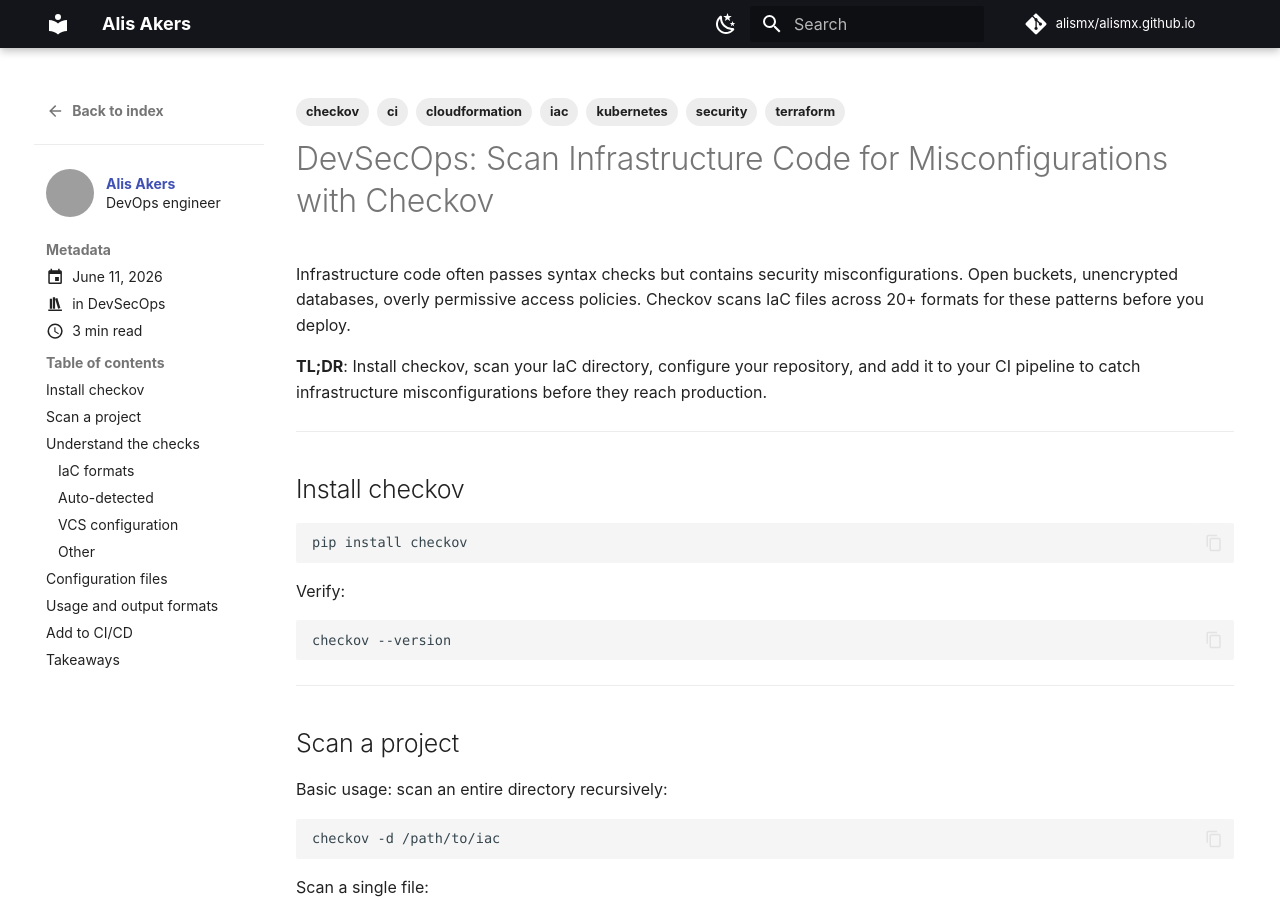
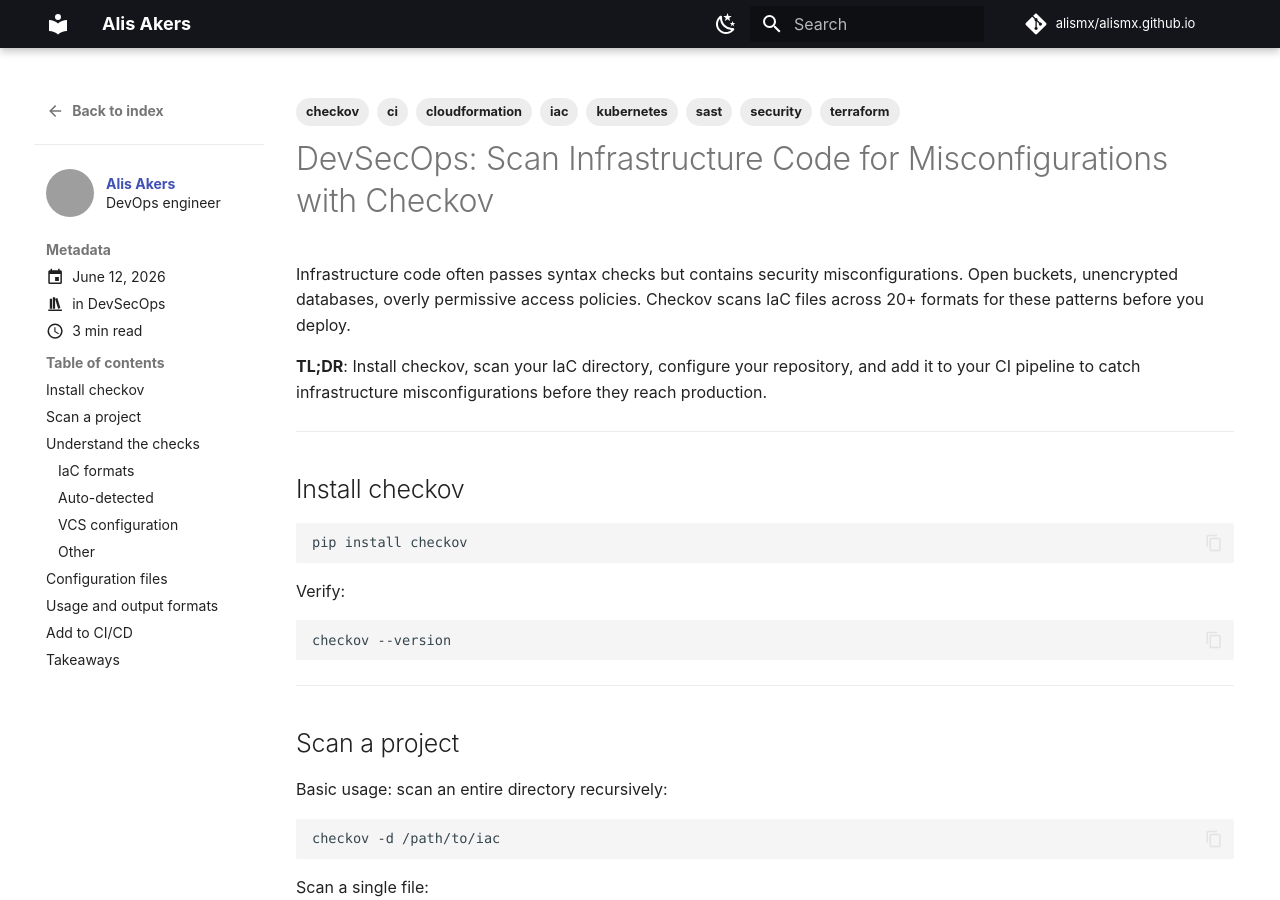
Before and after one commit to alismx/alismx.github.io, an MkDocs documentation site: the page built from docs/blog/posts/2026/06/sast-iac-checkov.md, in a window 1280 px wide and 900 px high. Built offline with MkDocs 1.6.1 and Material for MkDocs 9.7.7, drawn with Linux system fonts in a browser that asks for light colours; plug-ins that fetch from the network failed and are left out; comment, search, counter and statistics services are not loaded; grey boxes are pictures that could not be loaded.

Commit message:
feat: add sast tag to checkov blog post

```diff
--- a/docs/blog/posts/2026/06/sast-iac-checkov.md
+++ b/docs/blog/posts/2026/06/sast-iac-checkov.md
@@ -1,5 +1,5 @@
 ---
-date: 2026-06-11
+date: 2026-06-12
 authors:
   - alismx
 categories:
@@ -8,6 +8,7 @@
   - checkov
   - iac
   - terraform
+  - sast
   - kubernetes
   - cloudformation
   - security
```
